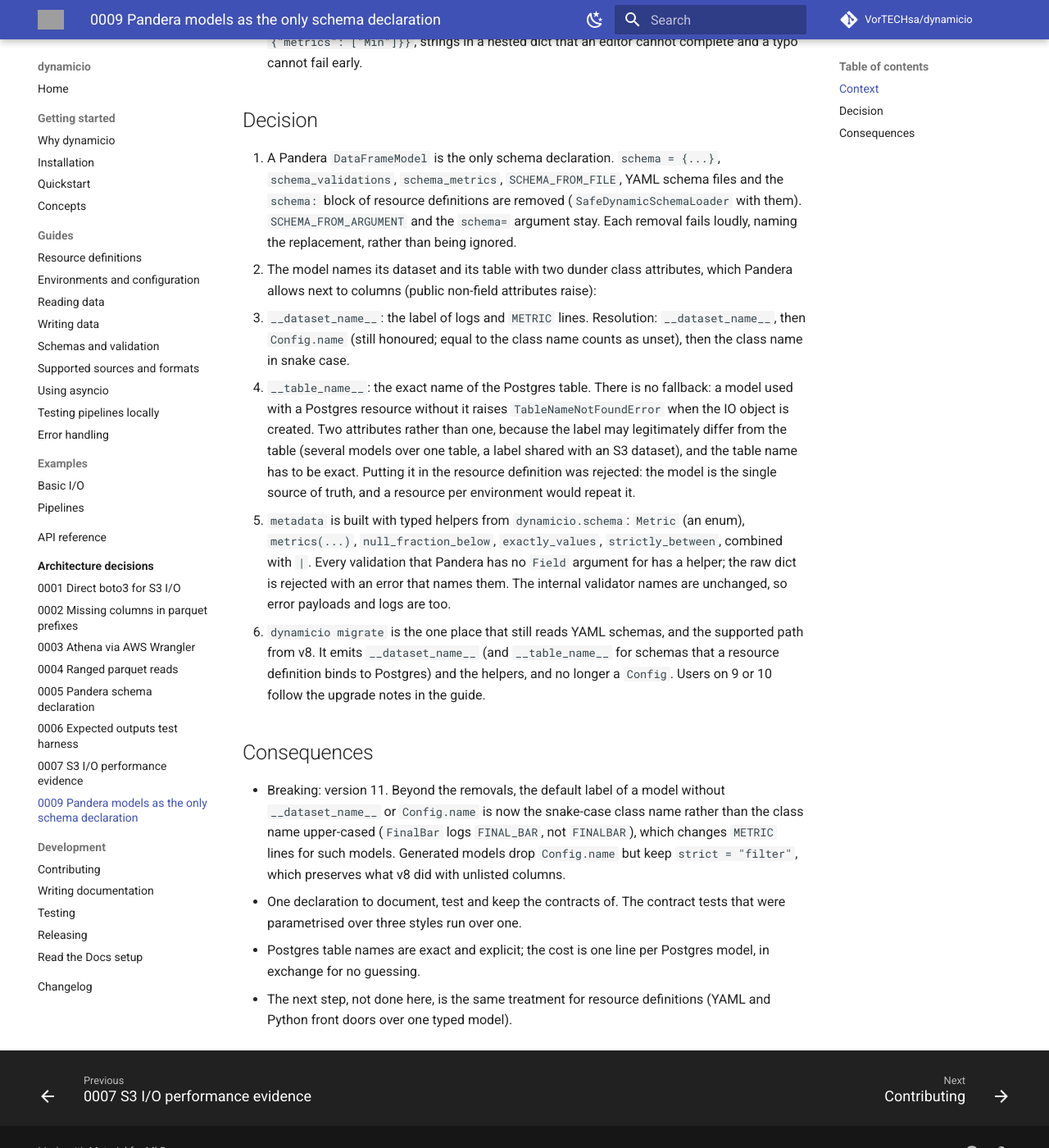
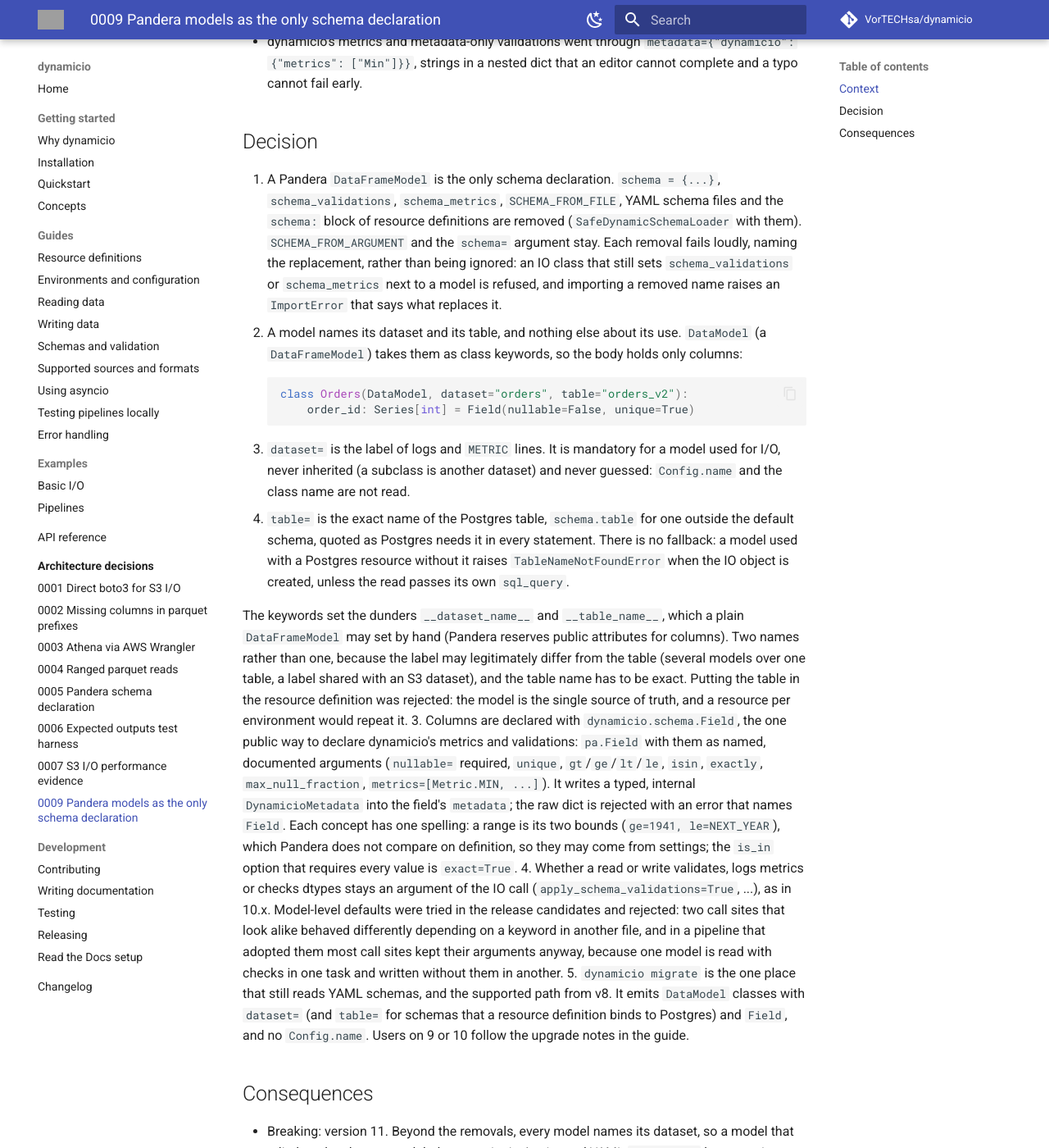
Before and after one commit to VorTECHsa/dynamicio, an MkDocs documentation site: the page built from docs/adr/0009-pandera-models-as-the-only-schema-declaration.md, in a window 1280 px wide and 1400 px high, scrolled down 570 px. Shown: the whole window at 82% size. Built offline with MkDocs 1.6.1 and Material for MkDocs 9.7.7, drawn with Linux system fonts in a browser that asks for light colours; comment, search, counter and statistics services are not loaded; some of the changed text lies outside the part shown; grey boxes are pictures that could not be loaded.

Commit message:
docs: ADR 0009 and the guides describe the reviewed model API
ADR 0009 still described the `Config.name` and class-name fallbacks for the
dataset label and the `|`-combined metadata helpers as the main path. It now
records what the code does: `DataModel` names the dataset (mandatory, never
inherited or guessed) and the table (exact, `schema.table`, quoted), `Field`
is the one way to declare dynamicio's metrics and validations, a range is its
two bounds, `is_in` takes `exact`, and the IO switches stay at the call site,
with the reason model-level defaults were dropped.

Also removes two IDE screenshots (docs/img.png, docs/img_1.png) committed by
accident and referenced nowhere.

Co-Authored-By: Claude Opus 5.5 <noreply@anthropic.com>

````diff
--- a/docs/adr/0009-pandera-models-as-the-only-schema-declaration.md
+++ b/docs/adr/0009-pandera-models-as-the-only-schema-declaration.md
@@ -1,30 +1,54 @@
 # 0009. Pandera models are the only schema declaration
 
 - Status: Accepted (dynamicio 11.0.0); supersedes parts of [0005](0005-pandera-schema-declaration.md)
-- Date: 2026-11-13
+- Date: 2026-11-13, revised 2026-11-14 after review of the release candidates
 
 ## Context
 
 ADR 0005 added Pandera models next to the two older declarations (YAML files and dicts on the IO class) and kept all three working in v10.
 That left three ways to say the same thing, with contracts pinned three times, and exposed rough edges in the new one:
 
-- the dataset name needed a `class Config: name = "..."` block in every model, which is noise when the name is the class name in snake case;
+- the dataset name needed a `class Config: name = "..."` block in every model, or fell back to the class name, so the label of logs and `METRIC` lines depended on how a class happened to be called;
 - the Postgres table name was that same name, so a label used in logs doubled as the identifier of a database object, and a wrong label failed with "table does not exist";
 - dynamicio's metrics and metadata-only validations went through `metadata={"dynamicio": {"metrics": ["Min"]}}`, strings in a nested dict that an editor cannot complete and a typo cannot fail early.
 
 ## Decision
 
-1. A Pandera `DataFrameModel` is the only schema declaration. `schema = {...}`, `schema_validations`, `schema_metrics`, `SCHEMA_FROM_FILE`, YAML schema files and the `schema:` block of resource definitions are removed (`SafeDynamicSchemaLoader` with them). `SCHEMA_FROM_ARGUMENT` and the `schema=` argument stay. Each removal fails loudly, naming the replacement, rather than being ignored.
-2. The model names its dataset and its table with two dunder class attributes, which Pandera allows next to columns (public non-field attributes raise):
-   - `__dataset_name__`: the label of logs and `METRIC` lines. Resolution: `__dataset_name__`, then `Config.name` (still honoured; equal to the class name counts as unset), then the class name in snake case.
-   - `__table_name__`: the exact name of the Postgres table. There is no fallback: a model used with a Postgres resource without it raises `TableNameNotFoundError` when the IO object is created.
-   Two attributes rather than one, because the label may legitimately differ from the table (several models over one table, a label shared with an S3 dataset), and the table name has to be exact. Putting it in the resource definition was rejected: the model is the single source of truth, and a resource per environment would repeat it.
-3. `metadata` is built with typed helpers from `dynamicio.schema`: `Metric` (an enum), `metrics(...)`, `null_fraction_below`, `exactly_values`, `strictly_between`, combined with `|`. Every validation that Pandera has no `Field` argument for has a helper; the raw dict is rejected with an error that names them. The internal validator names are unchanged, so error payloads and logs are too.
-4. `dynamicio migrate` is the one place that still reads YAML schemas, and the supported path from v8. It emits `__dataset_name__` (and `__table_name__` for schemas that a resource definition binds to Postgres) and the helpers, and no longer a `Config`. Users on 9 or 10 follow the upgrade notes in the guide.
+1. A Pandera `DataFrameModel` is the only schema declaration. `schema = {...}`, `schema_validations`, `schema_metrics`, `SCHEMA_FROM_FILE`, YAML schema files and the `schema:` block
+   of resource definitions are removed (`SafeDynamicSchemaLoader` with them). `SCHEMA_FROM_ARGUMENT` and the `schema=` argument stay. Each removal fails loudly, naming the
+   replacement, rather than being ignored: an IO class that still sets `schema_validations` or `schema_metrics` next to a model is refused, and importing a removed name raises an
+   `ImportError` that says what replaces it.
+2. A model names its dataset and its table, and nothing else about its use. `DataModel` (a `DataFrameModel`) takes them as class keywords, so the body holds only columns:
+
+    ```python
+    class Orders(DataModel, dataset="orders", table="orders_v2"):
+        order_id: Series[int] = Field(nullable=False, unique=True)
+    ```
+
+   - `dataset=` is the label of logs and `METRIC` lines. It is mandatory for a model used for I/O, never inherited (a subclass is another dataset) and never guessed:
+     `Config.name` and the class name are not read.
+   - `table=` is the exact name of the Postgres table, `schema.table` for one outside the default schema, quoted as Postgres needs it in every statement. There is no fallback:
+     a model used with a Postgres resource without it raises `TableNameNotFoundError` when the IO object is created, unless the read passes its own `sql_query`.
+
+   The keywords set the dunders `__dataset_name__` and `__table_name__`, which a plain `DataFrameModel` may set by hand (Pandera reserves public attributes for columns). Two names
+   rather than one, because the label may legitimately differ from the table (several models over one table, a label shared with an S3 dataset), and the table name has to be
+   exact. Putting the table in the resource definition was rejected: the model is the single source of truth, and a resource per environment would repeat it.
+3. Columns are declared with `dynamicio.schema.Field`, the one public way to declare dynamicio's metrics and validations: `pa.Field` with them as named, documented arguments
+   (`nullable=` required, `unique`, `gt`/`ge`/`lt`/`le`, `isin`, `exactly`, `max_null_fraction`, `metrics=[Metric.MIN, ...]`). It writes a typed, internal `DynamicioMetadata` into
+   the field's `metadata`; the raw dict is rejected with an error that names `Field`. Each concept has one spelling: a range is its two bounds (`ge=1941, le=NEXT_YEAR`), which
+   Pandera does not compare on definition, so they may come from settings; the `is_in` option that requires every value is `exact=True`.
+4. Whether a read or write validates, logs metrics or checks dtypes stays an argument of the IO call (`apply_schema_validations=True`, ...), as in 10.x. Model-level defaults were
+   tried in the release candidates and rejected: two call sites that look alike behaved differently depending on a keyword in another file, and in a pipeline that adopted them
+   most call sites kept their arguments anyway, because one model is read with checks in one task and written without them in another.
+5. `dynamicio migrate` is the one place that still reads YAML schemas, and the supported path from v8. It emits `DataModel` classes with `dataset=` (and `table=` for schemas that a
+   resource definition binds to Postgres) and `Field`, and no `Config.name`. Users on 9 or 10 follow the upgrade notes in the guide.
 
 ## Consequences
 
-- Breaking: version 11. Beyond the removals, the default label of a model without `__dataset_name__` or `Config.name` is now the snake-case class name rather than the class name upper-cased (`FinalBar` logs `FINAL_BAR`, not `FINALBAR`), which changes `METRIC` lines for such models. Generated models drop `Config.name` but keep `strict = "filter"`, which preserves what v8 did with unlisted columns.
-- One declaration to document, test and keep the contracts of. The contract tests that were parametrised over three styles run over one.
+- Breaking: version 11. Beyond the removals, every model names its dataset, so a model that relied on the class-name label must write it. A migrated YAML `is_between` becomes its
+  two bounds, so `SchemaValidationError` reports `is_greater_than`/`is_lower_than` (or their `_or_equal` forms) for such a column, and code calling the `is_in` validator directly
+  passes `exact` instead of `match_all`. Generated models drop `Config.name` but keep `strict = "filter"`, which preserves what v8 did with unlisted columns.
+- One declaration to document, test and keep the contracts of, with one spelling per concept. The contract tests that were parametrised over three styles run over one, and the
+  polars engine has one model API to support.
 - Postgres table names are exact and explicit; the cost is one line per Postgres model, in exchange for no guessing.
 - The next step, not done here, is the same treatment for resource definitions (YAML and Python front doors over one typed model).
````
Also changed, not shown: docs/guides/schemas-and-validation.md (+2 -2 lines), docs/img.png (deleted), docs/img_1.png (deleted).
